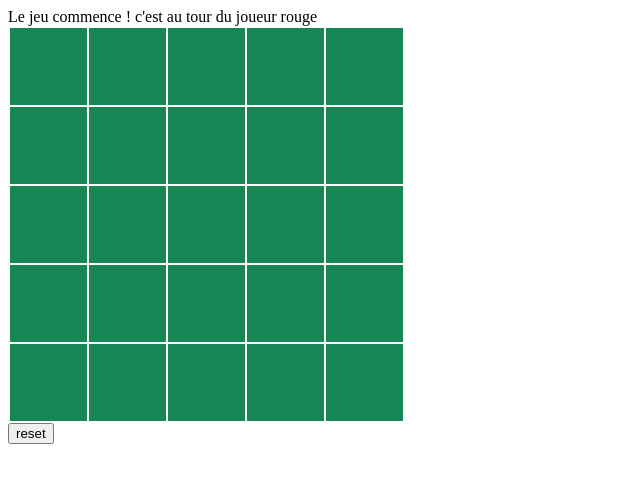
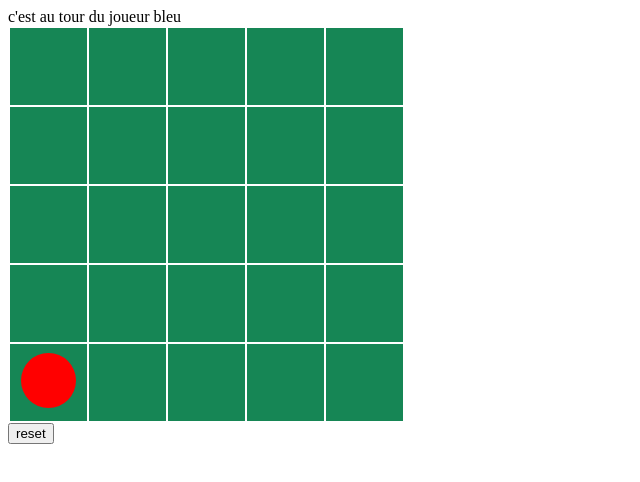
Before and after one commit to isabu77/0020_Puissance4, a plain HTML site: page index.html in a window 1280 px wide. Both pictures are taken after a click on the element 48 px from the left and 66 px from the top of the page. Shown: the whole page, without its empty margins (0-640 px from the left). Drawn offline with Linux system fonts and the light colour scheme.

Commit message:
JS 4 dur dur

```diff
--- a/assets/js/script.js
+++ b/assets/js/script.js
@@ -41,7 +41,7 @@ function creerTableau(){
     for (i = 0; i < nbLignes; i++) {
         texte += '<tr>';
         for (j = 0; j < nbColonnes; j++) {
-            texte += '<td onclick="detecteClick('+j+')" id="'+i+'-'+j+'">';
+            texte += '<td onclick="detectClick(' + j + ')" id="' + i + '-' + j + '">';
             if(plateau[i][j] == 1){
                 texte += '<div class="joueur1">';
             }else if(plateau[i][j] == 2){
@@ -52,6 +52,53 @@ function creerTableau(){
         texte += '</tr>';
     }
     texte += '</table>';
-    tableau = document.getElementById('puissance4');
-    tableau.innerHTML = texte;
+    document.getElementById('puissance4').innerHTML = texte;
 }
+
+function detectClick(j){
+	if(verifPosition(j) && jeu){
+		var ligneEnCours = poseJeton(j); /* numero de la ligne en cours */
+		var verifEnd = puissanceQuatre(ligneEnCours, j, 0, 0);
+		if(verifEnd){
+			jeu = false;
+			afficheTextAnnonce("Le joueur " + nomDuJoueur(joueur) + " a gagné la partie.");
+		}else{
+			if (joueur == 1){
+				joueur = 2;
+			}else{
+				joueur = 1;
+			}
+			afficheTextAnnonce("c'est au tour du joueur " + nomDuJoueur(joueur));
+		}
+	}
+}
+
+function verifPosition(j){
+	if(plateau[0][j] == 0){
+		return true;
+	}
+	else{
+		return false;
+	}
+}
+
+/* no de la ligne disponible où le jeton peut etre posé */
+function poseJeton(j){
+	for (var i = nbLignes-1; i >= 0; i--) {
+		if(plateau[i][j] == 0){
+			plateau[i][j] = joueur;
+			refreshTableau(i, j, joueur);
+			return (i);
+		}
+	}
+}
+
+function refreshTableau(x, y, i){
+	document.getElementById(x + '-' + y).innerHTML = "<div class='joueur" + i + "'></div>";
+
+}
+
+function puissanceQuatre(curLigne, curCol, l, c){
+	console.log("valeur : " + curLigne + " " + curCol + " / increment " + l + " " + c);
+	return false;
+}
```
Also changed, not shown: index.html (+1 -3 lines).
